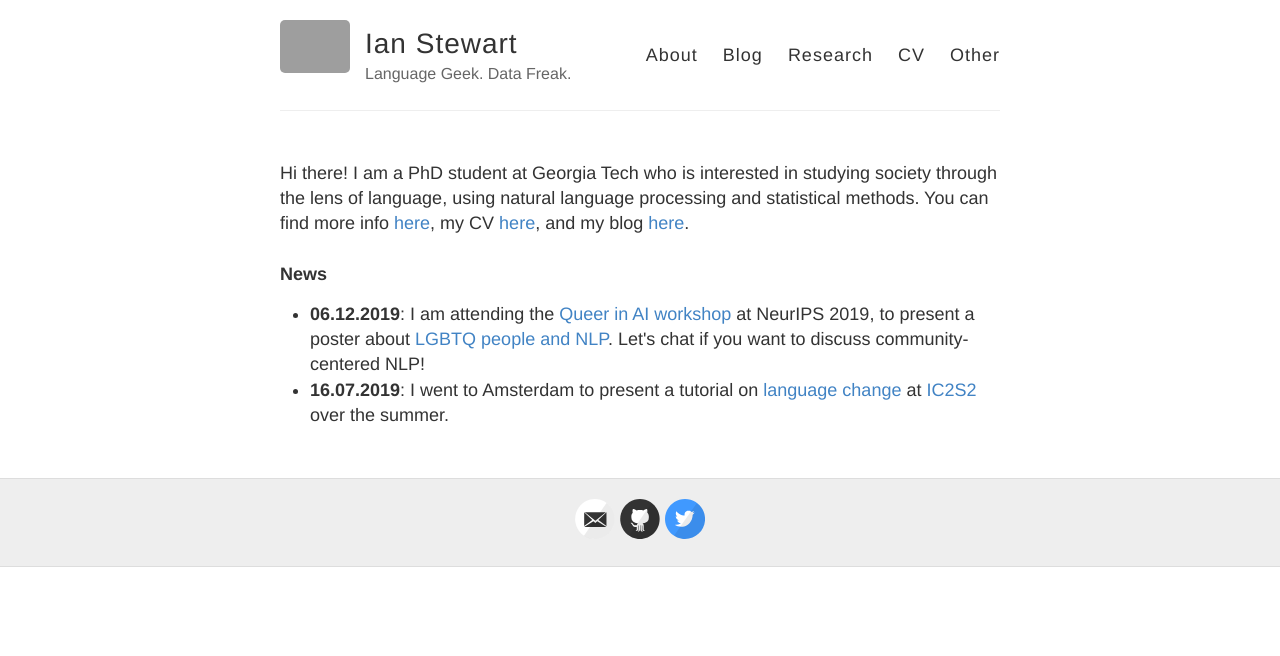
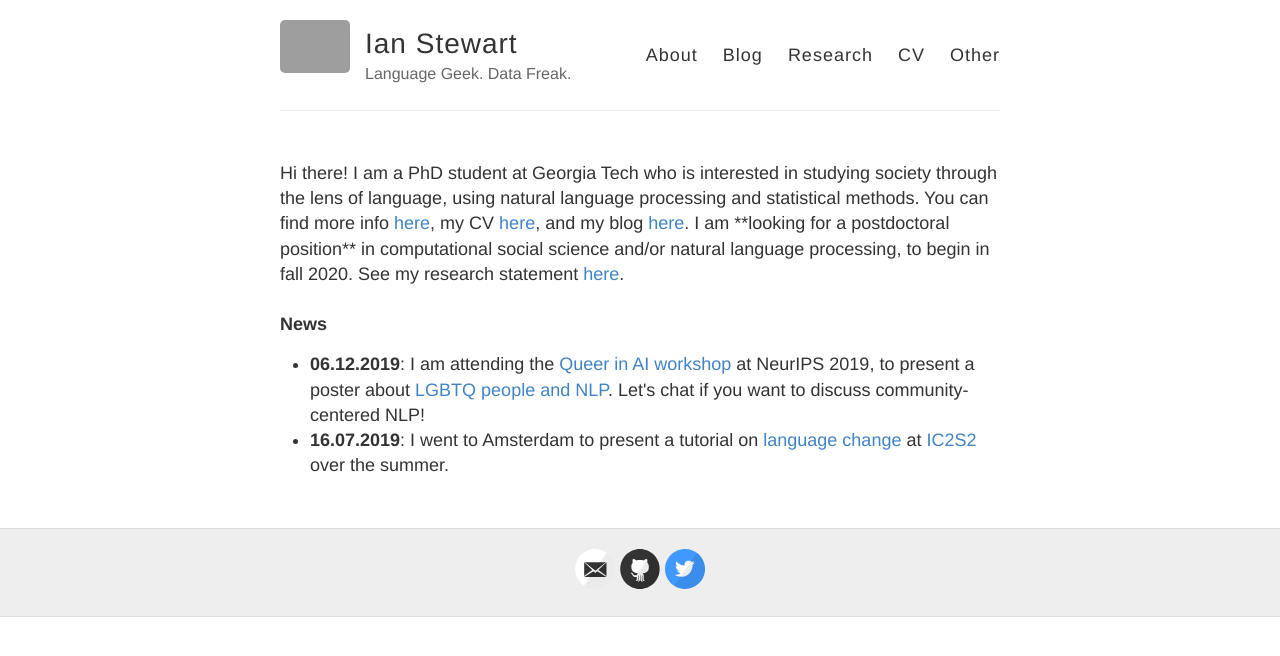
Before and after one commit to ianbstewart/ianbstewart.github.io, a Jekyll site: the page built from index.html, in a window 1280 px wide. Shown: the top 656 px of the page. Built offline with Jekyll 4.4.1, drawn with Linux system fonts in a browser that asks for light colours; grey boxes are pictures that could not be loaded.

Commit message:
updated research statement

```diff
--- a/index.html
+++ b/index.html
@@ -5,6 +5,9 @@ layout: default
 Hi there!
 I am a PhD student at Georgia Tech who is interested in studying society through the lens of language, using natural language processing and statistical methods.
 You can find more info <a href="./about/">here</a>, my CV <a href="./docs/istewart_cv.pdf">here</a>, and my blog <a href="./blog/">here</a>.
+
+I am **looking for a postdoctoral position** in computational social science and/or natural language processing, to begin in fall 2020.
+See my research statement <a href="docs/research_statement_general.pdf">here</a>.
 
 <br><br>
 <b>News</b><br>
```
Also changed, not shown: about.md (+1 -0 lines), 1 other file.
